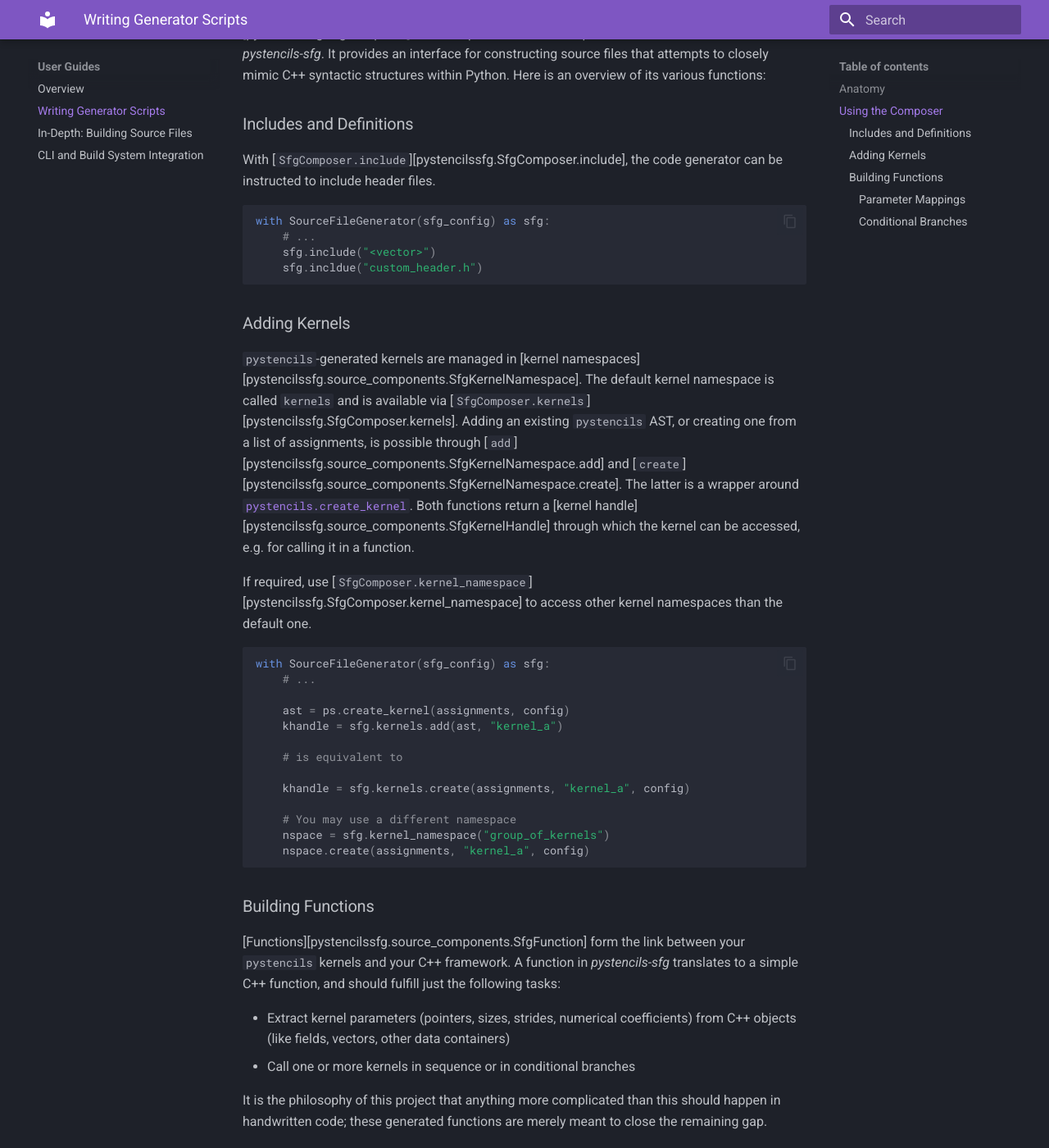
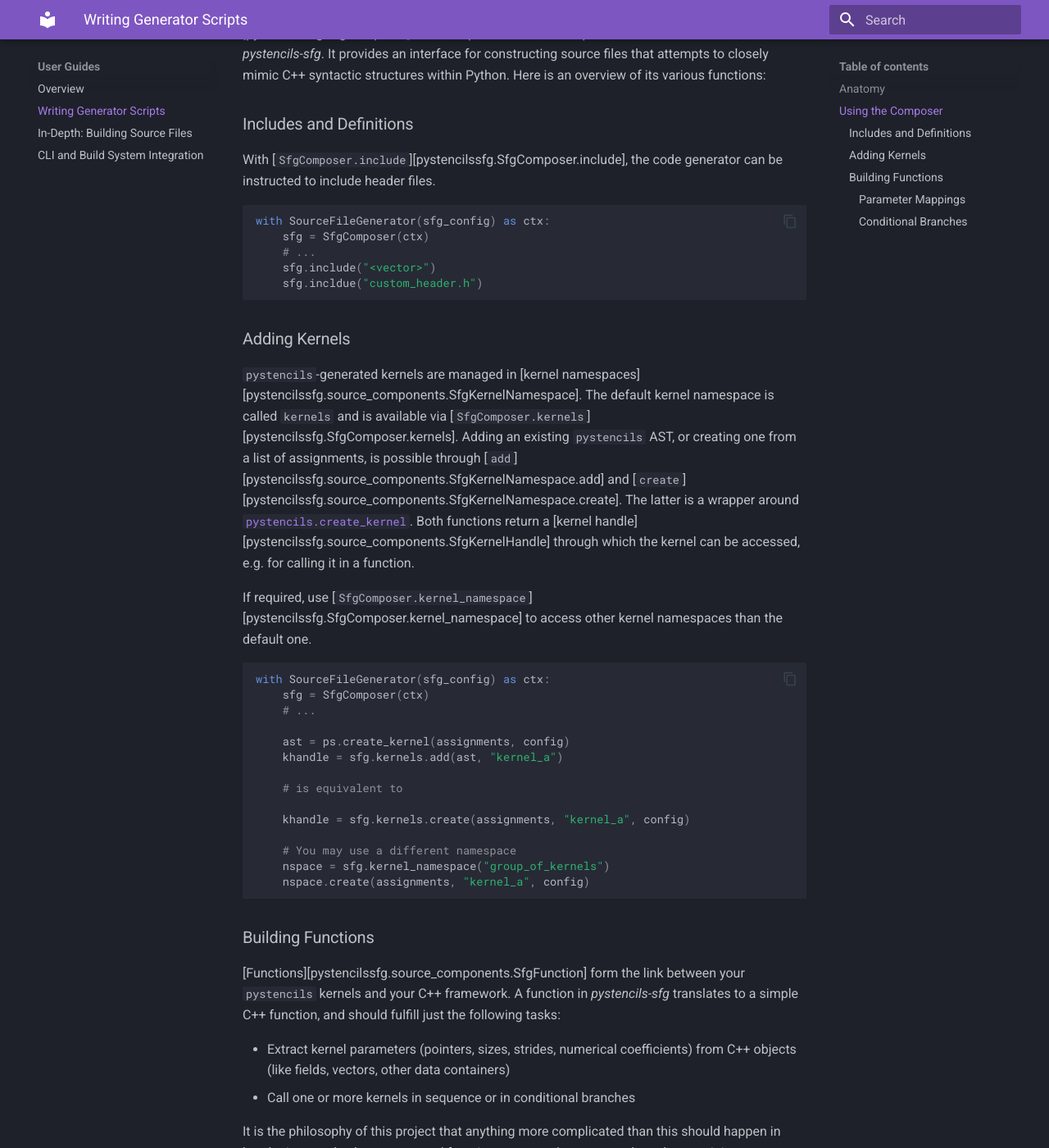
Before and after one commit to lssfau/pystencils-sfg, an MkDocs documentation site: the page built from docs/usage/generator_scripts.md, in a window 1280 px wide and 1400 px high, scrolled down 1498 px. Shown: the whole window at 82% size. Built offline with MkDocs 1.6.1 and Material for MkDocs 9.7.7, drawn with Linux system fonts in a browser that asks for light colours; some of the changed text lies outside the part shown.

Commit message:
fixed generator script docs

````diff
--- a/docs/usage/generator_scripts.md
+++ b/docs/usage/generator_scripts.md
@@ -67,7 +67,8 @@ With [`SfgComposer.include`][pystencilssfg.SfgComposer.include], the code genera
 to include header files.
 
 ```Python
-with SourceFileGenerator(sfg_config) as sfg:
+with SourceFileGenerator(sfg_config) as ctx:
+    sfg = SfgComposer(ctx)
     # ...
     sfg.include("<vector>")
     sfg.incldue("custom_header.h")
@@ -93,7 +94,8 @@ If required, use [`SfgComposer.kernel_namespace`][pystencilssfg.SfgComposer.kern
 to access other kernel namespaces than the default one.
 
 ```Python
-with SourceFileGenerator(sfg_config) as sfg:
+with SourceFileGenerator(sfg_config) as ctx:
+    sfg = SfgComposer(ctx)
     # ...
 
     ast = ps.create_kernel(assignments, config)
@@ -127,7 +129,8 @@ Use [`SfgComposer.function`][pystencilssfg.SfgComposer.function] to create a fun
 and [`SfgComposer.call`][pystencilssfg.SfgComposer.call] to call a kernel by its handle:
 
 ```Python
-with SourceFileGenerator(sfg_config) as sfg:
+with SourceFileGenerator(sfg_config) as ctx:
+    sfg = SfgComposer(ctx)
     # ...
 
     sfg.function("MyFunction")(
@@ -167,7 +170,8 @@ A conditonal branch may be added with [`SfgComposer.branch`][pystencilssfg.SfgCo
 using a special syntax:
 
 ```Python
-with SourceFileGenerator(sfg_config) as sfg:
+with SourceFileGenerator(sfg_config) as ctx:
+    sfg = SfgComposer(ctx)
     # ...
 
     sfg.function("myFunction")(
````
